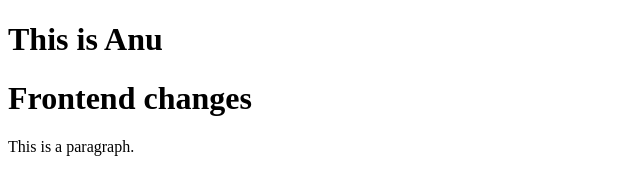
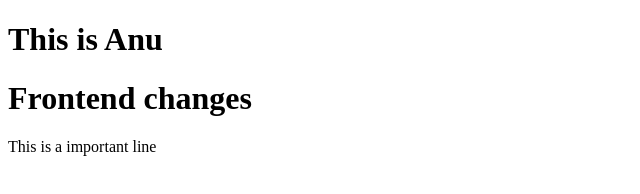
Before and after one commit to Anupadmaanu/githubanu, a plain HTML site: page index.html in a window 1280 px wide. Shown: the full height of the page, 0-640 px from the left. Drawn offline with Linux system fonts and the light colour scheme.

Commit message:
feat: added some important changes

```diff
--- a/index.html
+++ b/index.html
@@ -6,6 +6,6 @@
 <body>
 <h1>This is Anu</h1>
 <h1>Frontend changes</h1>
-<p>This is a paragraph.</p>
+<p>This is a important line</p>
 </body>
 </html>
```
